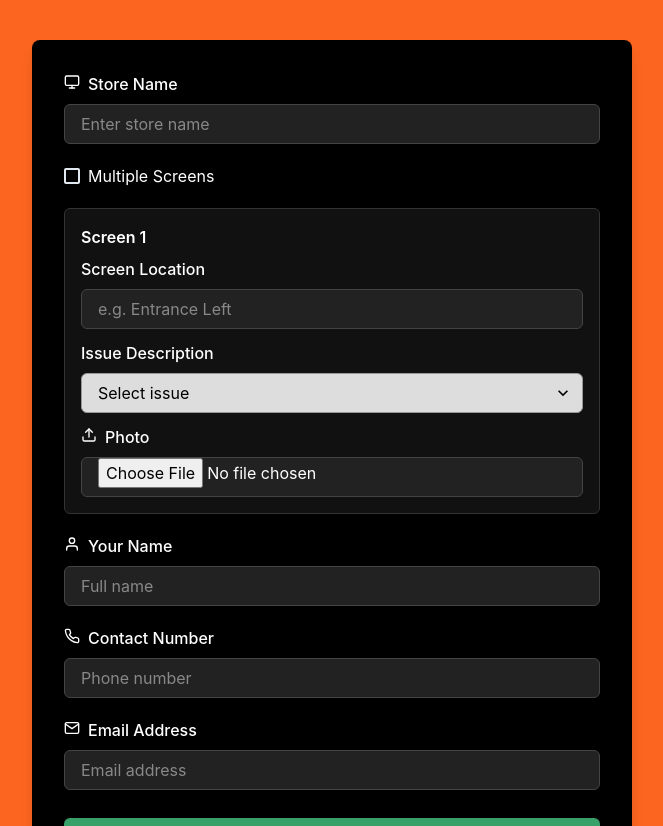
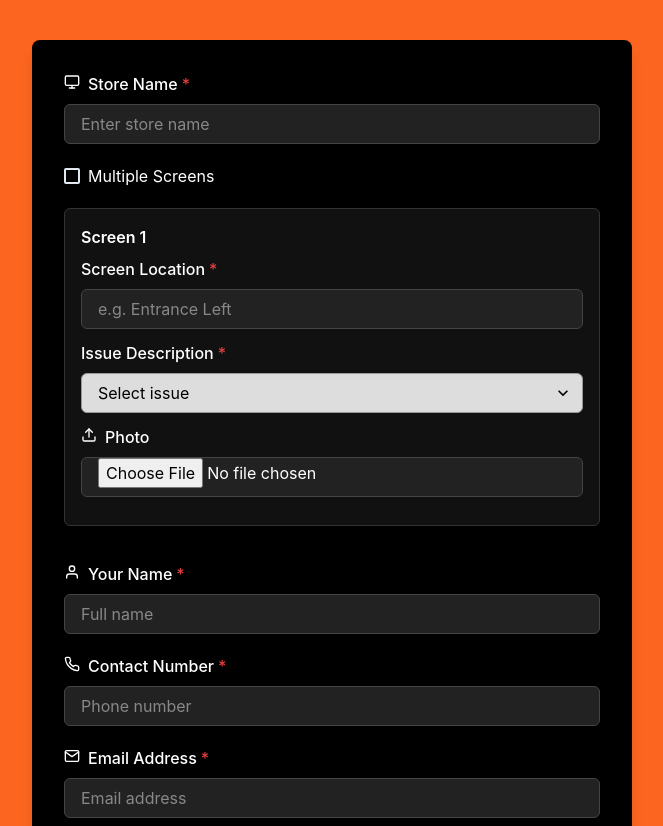
Before and after one commit to Dyllanvgin/Support-ticket-V1, a React (Vite) app: page /ticket in a window 1280 px wide. Shown: the top 826 px of the page, without its empty margins (308-971 px from the left). Built offline with nearby package versions, Linux system fonts and the light colour scheme.

Commit message:
photo preview

```diff
--- a/src/SupportTicketForm.jsx
+++ b/src/SupportTicketForm.jsx
@@ -22,7 +22,9 @@ import {
   useDisclosure,
   Spinner,
   Icon,
-  useToast
+  useToast,
+  Image,
+  FormErrorMessage
 } from '@chakra-ui/react'
 import { FiMonitor, FiUpload, FiPlus, FiTrash2, FiUser, FiPhone, FiMail } from 'react-icons/fi'
 
@@ -46,7 +48,7 @@ export default function SupportTicketForm() {
 
   const [storeName, setStoreName] = useState('')
   const [multipleScreens, setMultipleScreens] = useState(false)
-  const [screens, setScreens] = useState([{ name: '', description: '', otherDescription: '', photo: null }])
+  const [screens, setScreens] = useState([{ name: '', description: '', otherDescription: '', photo: null, preview: null }])
   const [contactName, setContactName] = useState('')
   const [contactNumber, setContactNumber] = useState('')
   const [contactEmail, setContactEmail] = useState('')
@@ -55,31 +57,97 @@ export default function SupportTicketForm() {
   const { isOpen, onOpen, onClose } = useDisclosure()
   const toast = useToast()
 
+  // Validation state
+  const [errors, setErrors] = useState({})
+
   useEffect(() => {
     if (client) setStoreName(`${client} Test`)
   }, [client])
+
+  // Validation helpers
+  const validateEmail = (email) => {
+    // Simple email regex
+    return /^[^\s@]+@[^\s@]+\.[^\s@]+$/.test(email)
+  }
+  const validatePhone = (phone) => {
+    // Basic: digits, spaces, plus, dashes allowed (adjust as needed)
+    return /^[\d +()-]{7,}$/.test(phone)
+  }
+
+  // Validate all inputs on every change or submit
+  const validateForm = () => {
+    const newErrors = {}
+
+    if (!storeName.trim()) newErrors.storeName = 'Store name is required'
+    if (!contactName.trim()) newErrors.contactName = 'Your name is required'
+    if (!contactNumber.trim()) newErrors.contactNumber = 'Contact number is required'
+    else if (!validatePhone(contactNumber)) newErrors.contactNumber = 'Invalid phone number'
+    if (!contactEmail.trim()) newErrors.contactEmail = 'Email is required'
+    else if (!validateEmail(contactEmail)) newErrors.contactEmail = 'Invalid email format'
+
+    screens.forEach((screen, idx) => {
+      if (!screen.name.trim()) {
+        newErrors[`screenName${idx}`] = 'Screen location is required'
+      }
+      if (!screen.description) {
+        newErrors[`screenDescription${idx}`] = 'Description is required'
+      }
+      if (screen.description === 'Other' && !screen.otherDescription.trim()) {
+        newErrors[`screenOtherDescription${idx}`] = 'Please describe the issue'
+      }
+    })
+
+    setErrors(newErrors)
+    return Object.keys(newErrors).length === 0
+  }
 
   const handleScreenChange = (index, field, value) => {
     const newScreens = [...screens]
     newScreens[index][field] = value
     if (field === 'description' && value !== 'Other') {
       newScreens[index].otherDescription = ''
+      delete errors[`screenOtherDescription${index}`]
     }
     setScreens(newScreens)
+    setErrors((prev) => {
+      const copy = { ...prev }
+      delete copy[`screenName${index}`]
+      delete copy[`screenDescription${index}`]
+      return copy
+    })
   }
 
   const handlePhotoChange = (index, file) => {
     const newScreens = [...screens]
     newScreens[index].photo = file
-    setScreens(newScreens)
+
+    // Generate preview
+    if (file) {
+      const reader = new FileReader()
+      reader.onload = (e) => {
+        newScreens[index].preview = e.target.result
+        setScreens([...newScreens])
+      }
+      reader.readAsDataURL(file)
+    } else {
+      newScreens[index].preview = null
+      setScreens([...newScreens])
+    }
   }
 
   const addScreen = () => {
-    setScreens([...screens, { name: '', description: '', otherDescription: '', photo: null }])
+    setScreens([...screens, { name: '', description: '', otherDescription: '', photo: null, preview: null }])
   }
 
   const removeScreen = (index) => {
     setScreens(screens.filter((_, i) => i !== index))
+    setErrors((prev) => {
+      const copy = { ...prev }
+      delete copy[`screenName${index}`]
+      delete copy[`screenDescription${index}`]
+      delete copy[`screenOtherDescription${index}`]
+      return copy
+    })
   }
 
   async function createMainItem() {
@@ -137,6 +205,16 @@ export default function SupportTicketForm() {
 
   const handleSubmit = async (e) => {
     e.preventDefault()
+    if (!validateForm()) {
+      toast({
+        title: 'Validation errors',
+        description: 'Please fix the errors before submitting',
+        status: 'error',
+        duration: 4000,
+        isClosable: true
+      })
+      return
+    }
     onOpen()
     try {
       const mainItemId = await createMainItem()
@@ -178,15 +256,21 @@ export default function SupportTicketForm() {
     return (
       <Center py={20} bg="#fb6520" minH="100vh">
         <VStack spacing={6}>
-          <Text fontSize="3xl" fontWeight="bold" color="white">✅ Ticket Submitted</Text>
+          <Text fontSize="3xl" fontWeight="bold" color="white">
+            ✅ Ticket Submitted
+          </Text>
           {photosUploading && (
             <HStack spacing={2}>
               <Spinner size="sm" color="white" />
               <Text color="white">Uploading photos…</Text>
             </HStack>
           )}
-          <Button colorScheme="blue" onClick={() => window.location.reload()} isDisabled={photosUploading}>Submit Another</Button>
-          <Button variant="outline" onClick={() => navigate('/')} isDisabled={photosUploading}>Close Portal</Button>
+          <Button colorScheme="blue" onClick={() => window.location.reload()} isDisabled={photosUploading}>
+            Submit Another
+          </Button>
+          <Button variant="outline" onClick={() => navigate('/')} isDisabled={photosUploading}>
+            Close Portal
+          </Button>
         </VStack>
       </Center>
     )
@@ -196,11 +280,15 @@ export default function SupportTicketForm() {
     <>
       <Center py={10} bg="#fb6520" minH="100vh">
         <Box maxW="600px" w="100%" p={8} bg="black" boxShadow="lg" borderRadius="lg">
-          <form onSubmit={handleSubmit}>
+          <form onSubmit={handleSubmit} noValidate>
             <VStack spacing={5} align="stretch" color="white">
-              <FormControl>
-                <FormLabel><Icon as={FiMonitor} mr={2} />Store Name</FormLabel>
-                <Input {...inputProps} value={storeName} onChange={(e) => setStoreName(e.target.value)} placeholder="Enter store name" isRequired />
+              <FormControl isInvalid={!!errors.storeName} isRequired>
+                <FormLabel>
+                  <Icon as={FiMonitor} mr={2} />
+                  Store Name
+                </FormLabel>
+                <Input {...inputProps} value={storeName} onChange={(e) => setStoreName(e.target.value)} placeholder="Enter store name" />
+                <FormErrorMessage>{errors.storeName}</FormErrorMessage>
               </FormControl>
 
               <Checkbox isChecked={multipleScreens} onChange={(e) => setMultipleScreens(e.target.checked)} colorScheme="orange">
@@ -208,32 +296,77 @@ export default function SupportTicketForm() {
               </Checkbox>
 
               {screens.map((screen, idx) => (
-                <Box key={idx} p={4} borderWidth="1px" borderRadius="md" borderColor="#333" bg="#111">
+                <Box key={idx} p={4} borderWidth="1px" borderRadius="md" borderColor="#333" bg="#111" mb={4}>
                   <HStack justify="space-between" mb={2}>
                     <Text fontWeight="semibold">Screen {idx + 1}</Text>
                     {screens.length > 1 && (
-                      <Button size="xs" colorScheme="red" onClick={() => removeScreen(idx)}><Icon as={FiTrash2} /></Button>
+                      <Button size="xs" colorScheme="red" onClick={() => removeScreen(idx)}>
+                        <Icon as={FiTrash2} />
+                      </Button>
                     )}
                   </HStack>
 
-                  <FormControl mb={3}>
+                  <FormControl isInvalid={!!errors[`screenName${idx}`]} isRequired mb={3}>
                     <FormLabel>Screen Location</FormLabel>
-                    <Input {...inputProps} value={screen.name} onChange={(e) => handleScreenChange(idx, 'name', e.target.value)} placeholder="e.g. Entrance Left" isRequired />
+                    <Input
+                      {...inputProps}
+                      value={screen.name}
+                      onChange={(e) => handleScreenChange(idx, 'name', e.target.value)}
+                      placeholder="e.g. Entrance Left"
+                    />
+                    <FormErrorMessage>{errors[`screenName${idx}`]}</FormErrorMessage>
+                  </FormControl>
+
+                  <FormControl isInvalid={!!errors[`screenDescription${idx}`]} isRequired mb={3}>
+                    <FormLabel>Issue Description</FormLabel>
+                    <Select
+                      {...descriptionInputProps}
+                      value={screen.description}
+                      onChange={(e) => handleScreenChange(idx, 'description', e.target.value)}
+                      placeholder="Select issue"
+                    >
+                      {DESCRIPTION_OPTIONS.map((opt) => (
+                        <option key={opt} value={opt}>
+                          {opt}
+                        </option>
+                      ))}
+                    </Select>
+                    <FormErrorMessage>{errors[`screenDescription${idx}`]}</FormErrorMessage>
+                    {screen.description === 'Other' && (
+                      <FormControl isInvalid={!!errors[`screenOtherDescription${idx}`]} isRequired mt={2}>
+                        <Textarea
+                          {...descriptionInputProps}
+                          placeholder="Describe issue…"
+                          value={screen.otherDescription}
+                          onChange={(e) => handleScreenChange(idx, 'otherDescription', e.target.value)}
+                        />
+                        <FormErrorMessage>{errors[`screenOtherDescription${idx}`]}</FormErrorMessage>
+                      </FormControl>
+                    )}
                   </FormControl>
 
                   <FormControl mb={3}>
-                    <FormLabel>Issue Description</FormLabel>
-                    <Select {...descriptionInputProps} value={screen.description} onChange={(e) => handleScreenChange(idx, 'description', e.target.value)} placeholder="Select issue" isRequired>
-                      {DESCRIPTION_OPTIONS.map((opt) => <option key={opt} value={opt}>{opt}</option>)}
-                    </Select>
-                    {screen.description === 'Other' && (
-                      <Textarea {...descriptionInputProps} mt={2} placeholder="Describe issue…" value={screen.otherDescription} onChange={(e) => handleScreenChange(idx, 'otherDescription', e.target.value)} isRequired />
+                    <FormLabel>
+                      <Icon as={FiUpload} mr={2} />
+                      Photo
+                    </FormLabel>
+                    <Input
+                      type="file"
+                      accept="image/*"
+                      capture="environment"
+                      onChange={(e) => handlePhotoChange(idx, e.target.files[0])}
+                      {...inputProps}
+                    />
+                    {screen.preview && (
+                      <Image
+                        src={screen.preview}
+                        alt={`Preview screen ${idx + 1}`}
+                        maxH="150px"
+                        mt={2}
+                        borderRadius="md"
+                        objectFit="contain"
+                      />
                     )}
-                  </FormControl>
-
-                  <FormControl>
-                    <FormLabel><Icon as={FiUpload} mr={2} />Photo</FormLabel>
-                    <Input type="file" accept="image/*" capture="environment" onChange={(e) => handlePhotoChange(idx, e.target.files[0])} {...inputProps} />
                   </FormControl>
                 </Box>
               ))}
@@ -244,19 +377,36 @@ export default function SupportTicketForm() {
                 </Button>
               )}
 
-              <FormControl><FormLabel><Icon as={FiUser} mr={2} />Your Name</FormLabel>
-                <Input {...inputProps} value={contactName} onChange={(e) => setContactName(e.target.value)} placeholder="Full name" isRequired />
+              <FormControl isInvalid={!!errors.contactName} isRequired>
+                <FormLabel>
+                  <Icon as={FiUser} mr={2} />
+                  Your Name
+                </FormLabel>
+                <Input {...inputProps} value={contactName} onChange={(e) => setContactName(e.target.value)} placeholder="Full name" />
+                <FormErrorMessage>{errors.contactName}</FormErrorMessage>
               </FormControl>
 
-              <FormControl><FormLabel><Icon as={FiPhone} mr={2} />Contact Number</FormLabel>
-                <Input {...inputProps} value={contactNumber} onChange={(e) => setContactNumber(e.target.value)} placeholder="Phone number" isRequired />
+              <FormControl isInvalid={!!errors.contactNumber} isRequired>
+                <FormLabel>
+                  <Icon as={FiPhone} mr={2} />
+                  Contact Number
+                </FormLabel>
+                <Input {...inputProps} value={contactNumber} onChange={(e) => setContactNumber(e.target.value)} placeholder="Phone number" />
+                <FormErrorMessage>{errors.contactNumber}</FormErrorMessage>
               </FormControl>
 
-              <FormControl><FormLabel><Icon as={FiMail} mr={2} />Email Address</FormLabel>
-                <Input {...inputProps} type="email" value={contactEmail} onChange={(e) => setContactEmail(e.target.value)} placeholder="Email address" isRequired />
+              <FormControl isInvalid={!!errors.contactEmail} isRequired>
+                <FormLabel>
+                  <Icon as={FiMail} mr={2} />
+                  Email Address
+                </FormLabel>
+                <Input {...inputProps} type="email" value={contactEmail} onChange={(e) => setContactEmail(e.target.value)} placeholder="Email address" />
+                <FormErrorMessage>{errors.contactEmail}</FormErrorMessage>
               </FormControl>
 
-              <Button type="submit" colorScheme="green" size="lg" mt={2} isFullWidth>Submit Ticket</Button>
+              <Button type="submit" colorScheme="green" size="lg" mt={2} isFullWidth>
+                Submit Ticket
+              </Button>
             </VStack>
           </form>
         </Box>
@@ -266,7 +416,9 @@ export default function SupportTicketForm() {
         <ModalOverlay />
         <ModalContent>
           <ModalHeader>Submitting Ticket</ModalHeader>
-          <ModalBody pb={6}><Progress size="xs" isIndeterminate /></ModalBody>
+          <ModalBody pb={6}>
+            <Progress size="xs" isIndeterminate />
+          </ModalBody>
         </ModalContent>
       </Modal>
     </>
```
